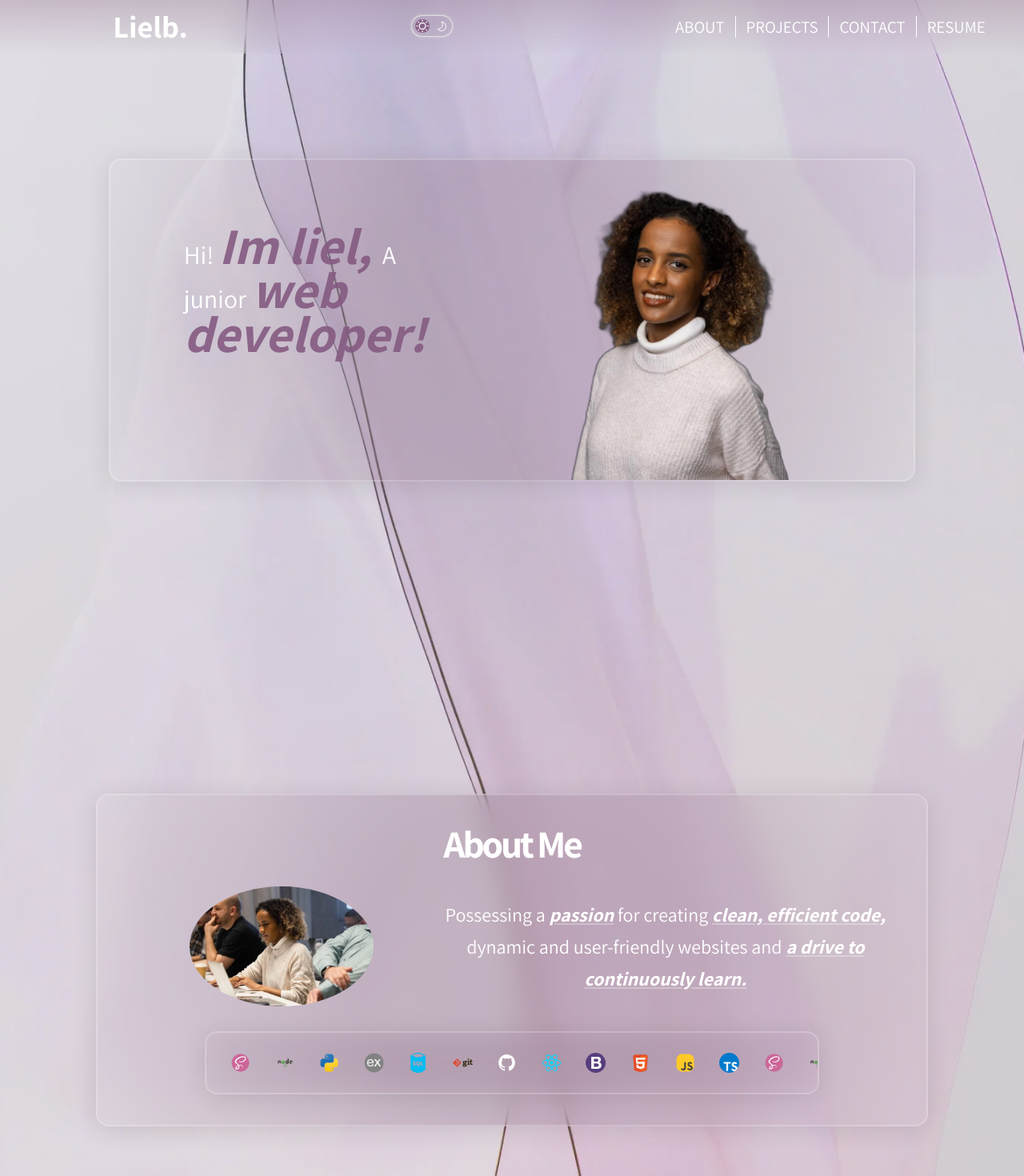
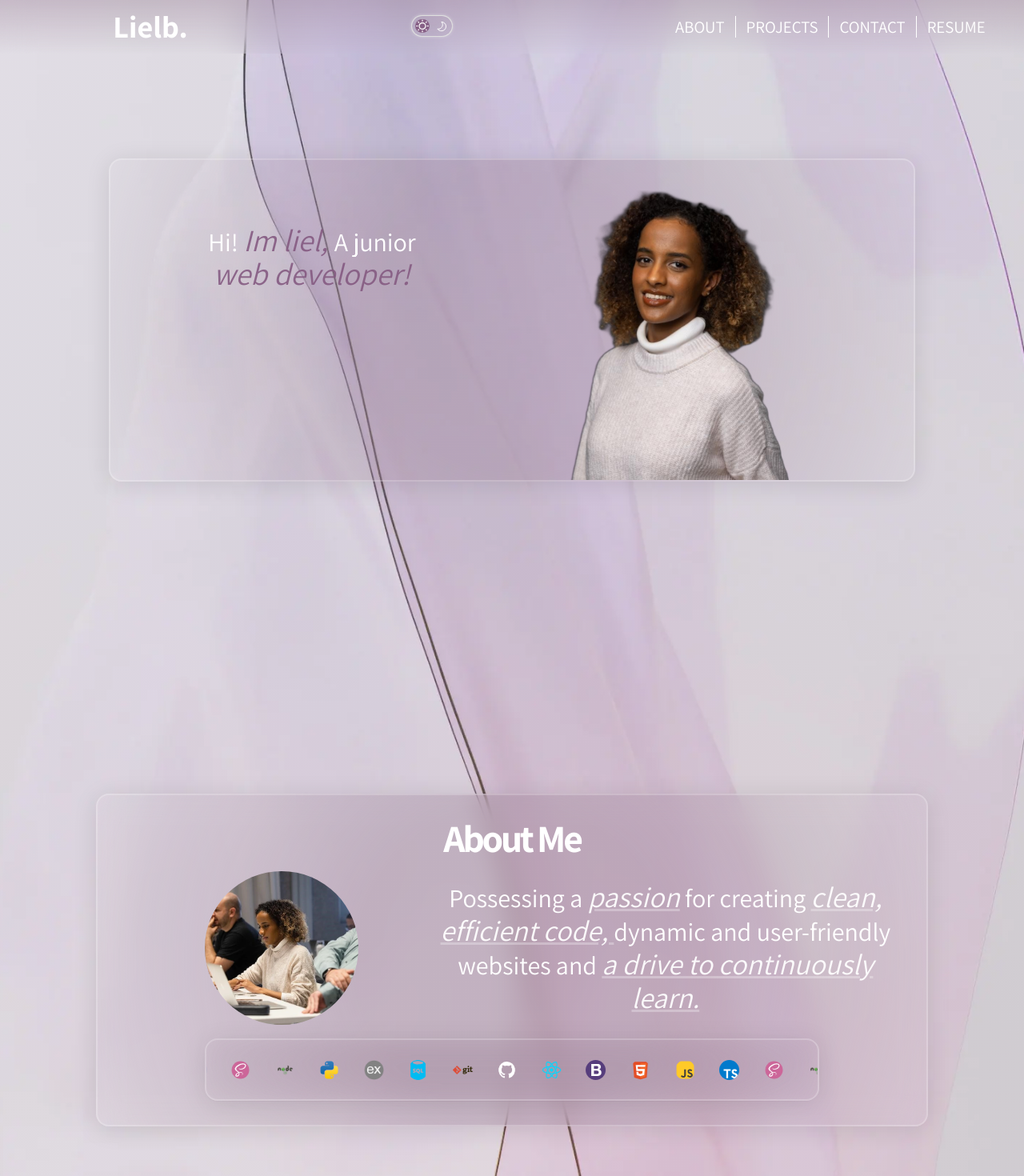
Before and after one commit to lielbidago/lielb-portfolio, a Next.js app: page / in a window 1280 px wide. Shown: the top 1470 px of the page at 80% size. Built offline with nearby package versions, Linux system fonts and the light colour scheme.

Commit message:
fixed responsivity issue with intro and about text class

```diff
--- a/app/_components/Header.module.scss
+++ b/app/_components/Header.module.scss
@@ -26,6 +26,7 @@
             color:var(--textColor);
             display:none;
             padding:10%;
+
 
             cursor: pointer;
 
--- a/app/globals.scss
+++ b/app/globals.scss
@@ -91,20 +91,6 @@ button, .button{
   background-color: transparent;
   font-weight:bold;
 }
-button, .button, .email{
-  transition: 0.4s;
-  backdrop-filter: blur(20px);
-
-}
-button:hover, .button:hover, .email:hover{
-  img{
-    filter: invert(10%) sepia(26%) saturate(291%) hue-rotate(5deg) brightness(88%) contrast(83%);
-  }
-
-  color: var(--theme1);
-  background: white;
-  transition: 0.4s;
-}
 
 h1{
   text-align: center;
--- a/app/page.module.scss
+++ b/app/page.module.scss
@@ -36,7 +36,13 @@
 .accent{
   color:var(--theme1);
   font-style: italic;
+  font-size: min(4.5vh, 3.5rem);
+  line-height: 80%;
 
+}
+
+.text p{
+  font-size: min(4vh, 3rem);
 }
 
 .imageContainer{
@@ -69,15 +75,13 @@
   .text{
     width: 50%;
     margin:5%;
+    font-size: 2vw;
   }
 
-  .text span{
-    font-size: 2rem;
+  .text .accent{
+    font-size: 3vw;
     line-height: 80%;
-    .accent{
-      font-size: 4rem;
-      font-weight: bold;
-    }
+
   }
 }
 
@@ -91,7 +95,6 @@
 }
 .aboutContent{
   padding:1% 3%;
-
   margin: 15%;
   aspect-ratio: 5/2;
   min-height: fit-content;
@@ -105,8 +108,8 @@
   place-items: center;
 
   .accent{
-    font-weight: bold;
-    color: rgb(255, 255, 255);
+    // font-weight: 600;
+    color: rgba(255, 255, 255, 0.925);
     text-decoration: underline;
     text-decoration-color: rgba(255, 255, 255, 0.281);
   }
@@ -126,17 +129,9 @@
 .about .text p{
   grid-area: text;
   width: 100%;
-  font-size: 1.5rem;
-  line-height: 2.5rem;
-
-
 
 }
 
-.text{
-  // width: 80%;
-
-}
 
 
 .techStack{
@@ -153,15 +148,6 @@
 }
 $animationSpeed: 18s;
 
-// .techStack .techContainer{
-//   position: relative;
-//   width:0.5rem;
-//   aspect-ratio: 1/1;
-//   object-fit: cover;
-//   min-width: 30px;
-//   margin:2% 5%;
-//   transition: 0.9s;
-// }
 
 .track{
   display: flex;
@@ -328,6 +314,7 @@ $animationSpeed: 18s;
       flex-direction: column;
       align-items: center;
       min-height: fit-content;
+      min-width: fit-content;
 
 
       .text{
@@ -335,16 +322,14 @@ $animationSpeed: 18s;
         text-align: center;
         margin-bottom: 0;
         height:50%;
-
-        span{
-          font-size: 2rem;
-          font-stretch: 100%;
+      }
+        p{
+          font-size: min(4vh, 3rem);
+        }
+        .accent{
+          font-size: min(6vh, 4rem);
         }
 
-        .accent{
-          font-size: 250%;
-        }
-      }
 
     }
   }
@@ -352,9 +337,8 @@ $animationSpeed: 18s;
     display: flex;
     flex-direction: column;
     align-items: center;
-    margin:5%;
-    height:55%;
-    min-height: fit-content;
+    margin:10%;
+    // height:55%;
     padding: 3%;
     justify-content: space-around;
     aspect-ratio: 1/1;
@@ -362,9 +346,13 @@ $animationSpeed: 18s;
     .text{
       width:70%;
         p{
-        font-size: 150%;
-        font-stretch: 100%;
-      }
+          font-size: min(4vh, 2rem);
+
+          .accent{
+            // font-size: min(5vh, 2.5rem);
+            font-size: inherit;
+          }
+        }
     }
 
     .techStack{
@@ -401,16 +389,16 @@ $animationSpeed: 18s;
       height:50%;
 
       .text{
-        width: 90%;
-        text-align: center;
-        margin-bottom: 0;
+        display: grid;
+        place-items: center;
 
-        // span{
-        //   line-height: 2rem;
-        // }
+        p{
+          font-size:1.5rem;
+        }
 
         .accent{
-          font-size: 2.5rem;
+          font-size: 2rem;
+          font-weight: 500;
         }
       }
 
--- a/app/page.tsx
+++ b/app/page.tsx
@@ -16,7 +16,7 @@ export default function Home() {
       <div className={styles.intro} aria-label='introduction'>
           <div className={styles.introContent+' glass'}>
             <div className={styles.text}>
-              <span>Hi! <span className={styles.accent}>Im liel, </span>A junior <span className={styles.accent}>web developer!</span> <br/></span>
+              <p>Hi! <span className={styles.accent}>Im liel, </span>A junior <span className={styles.accent}>web developer!</span> <br/></p>
             </div>
             <ImageContainer image={image} altText={'image-of-liel-1'} isPrioity={true}/>
             {/* <div className={styles.imageContainer}>
@@ -27,7 +27,7 @@ export default function Home() {
       <div className={styles.about} id="about">
         <div className={styles.aboutContent+' glass'}>
             <h1 className='pageHeader' >About Me</h1>
-            <ImageContainer image={image2} altText={'image-of-liel-2'} ImageStyle={{objectFit:'cover'}} contStyle={{width:'60%',height:'auto'}}/>
+            <ImageContainer image={image2} altText={'image-of-liel-2'} ImageStyle={{objectFit:'cover'}} contStyle={{width:'50%',height:'auto', aspectRatio:'1/1'}}/>
             {/* <div className={styles.imageContainer+' glass'}>
               <Image src={image2.src} alt='image-of-liel-2' placeholder="blur" blurDataURL={image2.src}  style={{objectFit:'cover'}} sizes='(max-width: 768px) 100vw, 33vw' className={styles.liel} fill/>
             </div> */}
```
